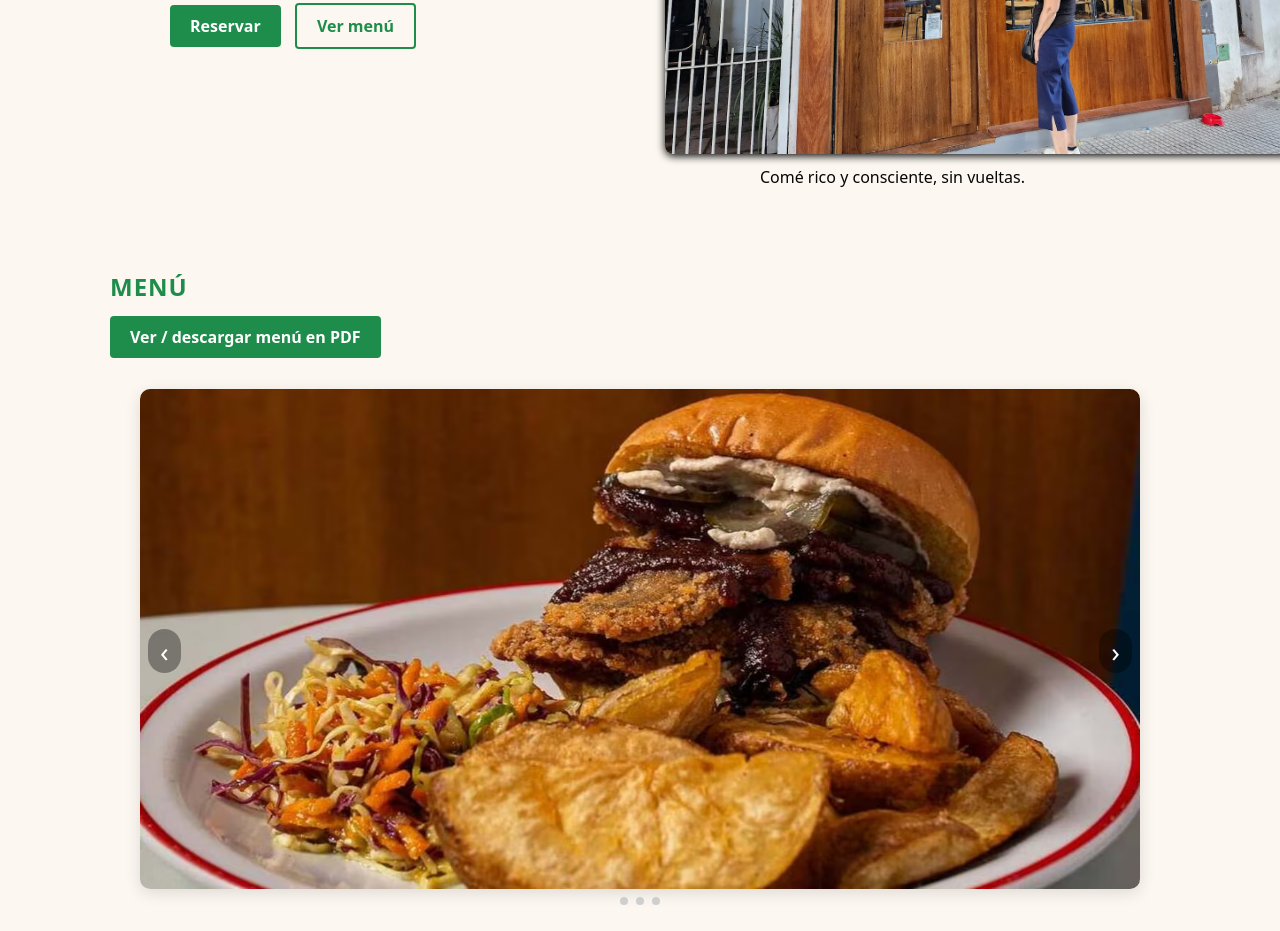
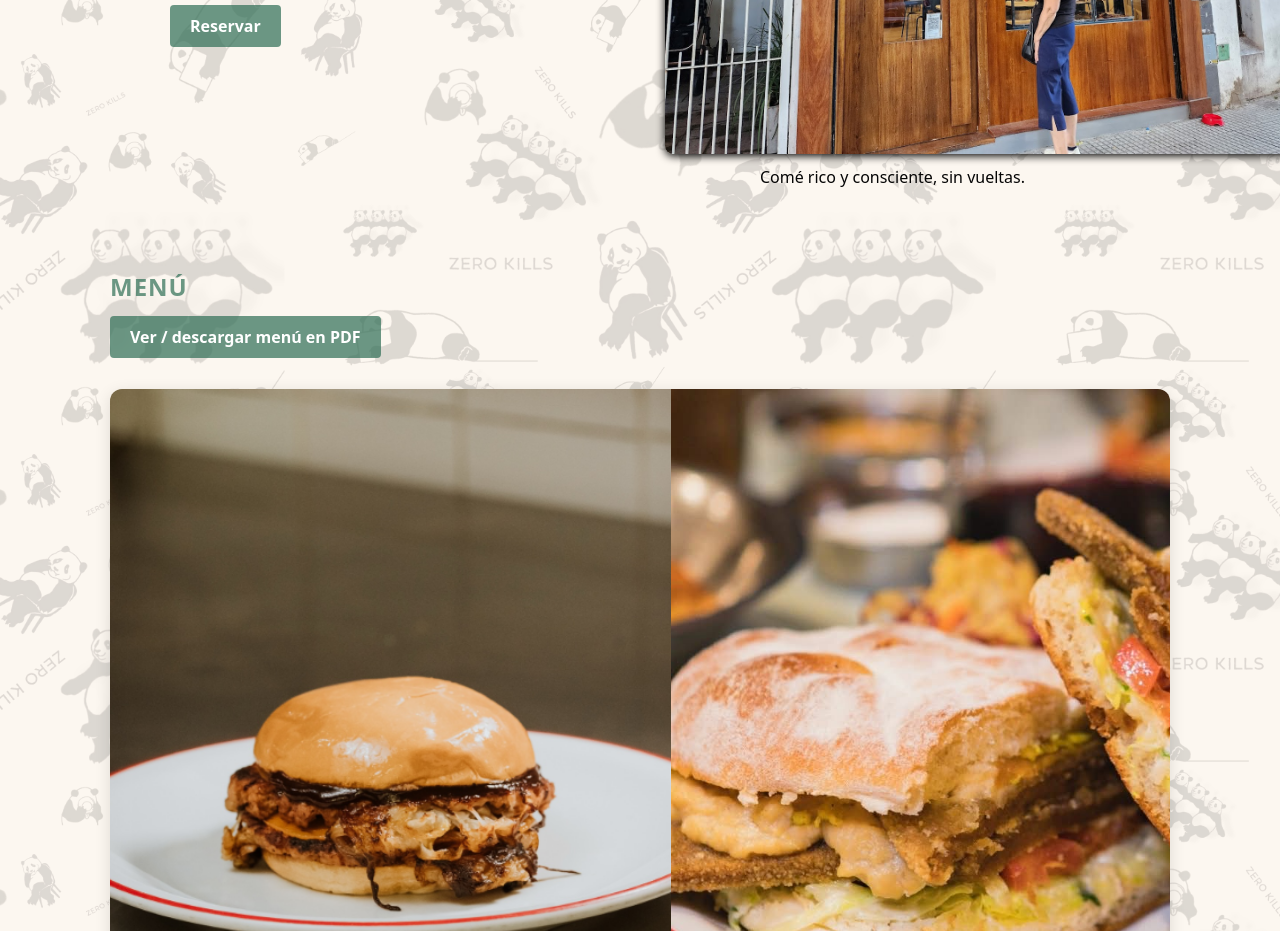
Before and after one commit to franciscobarth/Gordo-Vegano, a plain HTML site: page index.html in a window 1280 px wide. Shown: the part 429-1360 px from the top of the page. Drawn offline with Linux system fonts and the light colour scheme.

Commit message:
subida archivos2

```diff
--- a/css/style.css
+++ b/css/style.css
@@ -6,20 +6,23 @@
 
 }
 
-
 body {
   font-family: system-ui, Arial, sans-serif;
   background-color: #fcf7f0;
   color: #060606;
   line-height: 1.5;
+
+   background-image: url("../img/fondo mas transparente.png");
+  background-repeat: repeat;
+  background-position: bottom;
+    background-size: auto 50vh;
 }
-
 header {
   position: sticky;
   top: 0;
   z-index: 100;
-  background-color: #2f6e55;
-  border-bottom: 2px solid #eee;
+  background-color: #2f6e55b4;
+
   height: 65px;
 }
 
@@ -45,6 +48,19 @@ header {
 .logo span {
   color: #fff;
 }
+
+.logo-ig {
+  width: 25px;     /* tamaño del icono */
+  height: auto;
+  cursor: pointer;
+}
+
+.logo-ig:hover {
+  opacity: 0.7;     /* efecto al pasar el mouse */
+}
+
+
+
 
 
 .nav {
@@ -97,7 +113,7 @@ header {
 
 
 .btn {
-  background-color: #1e8d4b;
+  background-color: #2f6e55b4;
   color: white;
   border: none;
   padding: 10px 20px;
@@ -108,18 +124,18 @@ header {
 }
 
 .btn:hover {
-  background-color: #146c38;
+  background-color: #2f6e55b4;
 }
 
 .btn-outline {
   background-color: transparent;
-  color: #1e8d4b;
-  border: 2px solid #1e8d4b;
+  color: #2f6e55b4;
+  border: 2px solid #2f6e55b4;
   margin-left: 10px;
 }
 
 .btn-outline:hover {
-  background-color: #1e8d4b;
+  background-color: #2f6e55b4;
   color: white;
 }
 
@@ -142,7 +158,7 @@ section {
 }
 
 h2 {
-  color: #1e8d4b;
+  color: #2f6e55b4;
   margin-bottom: 20px;
   text-transform: uppercase;
   letter-spacing: 1px;
@@ -189,8 +205,8 @@ input, textarea {
 }
 footer {
   text-align: center;
-  padding: 15px;
-  background-color: #064720;
+  padding: 50px;
+  background-color: #2f6e55b4;
   color: white;
   margin-top: 190px;
 }
@@ -328,63 +344,57 @@ footer {
 }
 
 
-.carousel {
-  position: relative;
-  max-width: 1000px;
-  margin: 40px auto 24px;
-  padding: 0 0 8px;
-}
-.carousel-track {
-  display: grid;
-  grid-auto-flow: column;
-  grid-auto-columns: 100%;
-  overflow-x: auto;
+/* SLIDER SIMPLE HORIZONTAL */
+
+.slider-container {
+  display: flex;
+  width: 100%;
+  max-width: 1100px;        /* para que no se pase del contenido */
+  margin: 40px auto 24px;   /* centrado en la página */
+  overflow-x: auto;         /* permite scroll horizontal */
   scroll-snap-type: x mandatory;
   scroll-behavior: smooth;
-  border-radius: 10px;
+  border-radius: 12px;
   box-shadow: 0 4px 16px rgba(0,0,0,0.12);
-  background: #ddd;
 }
-.carousel-track > figure { margin: 0; scroll-snap-align: start; }
-.carousel-track img { width: 100%; height: 500px; display: block; }
+
+/* ocultar la barra de scroll, pero que siga funcionando */
+.slider-container {
+  -ms-overflow-style: initial;   /* IE / Edge */
+  scrollbar-width: thin;      /* Firefox */
+}
+.slider-container::-webkit-scrollbar {
+  display: none;              /* Chrome, Safari */
+}
+
+.slider-item {
+  flex: 0 0 30%;          /* cada imagen ocupa el 100% del ancho */
+  width: 80%;
+  height: 800px;           /* alto del slider, podés jugar con 300–400px */
+  object-fit: cover;       /* recorta un poco, no deforma */
+  scroll-snap-align: center;
+  display: block;
+}
 
 
-.carousel .control {
-  position: absolute;
-  top: 50%;
-  transform: translateY(-50%);
-  text-decoration: none;
-  font-size: 28px;
-  line-height: 1;
-  background: rgba(0,0,0,0.35);
-  color: #fff;
-  padding: 8px 12px;
-  border-radius: 999px;
-  user-select: none;
-}
-.carousel .prev { left: 8px; }
-.carousel .next { right: 8px; }
 
 
-.carousel-dots {
-  display: flex;
-  gap: 8px;
-  justify-content: center;
-  margin-top: 8px;
-}
-.carousel-dots a {
-  width: 8px;
-  height: 8px;
-  display: inline-block;
-  background: #cfcfcf;
-  border-radius: 50%;
-}
+
+
+
+
+
+
+
+
+
+
+
+
+
 
 
 @media (max-width: 768px) {
   .carousel { margin: 8px auto 16px; }
   .carousel .control { font-size: 24px; padding: 6px 10px; }
 }
-
-
-html { scroll-padding-top: 70px; }
--- a/index.html
+++ b/index.html
@@ -21,7 +21,12 @@
         <li><a href="#menu">Menú</a></li>
         <li><a href="reservas.html">Reservas</a></li>
         <li><a href="ubicacion.html">Ubicación</a></li>
-        <li><a href="#" aria-label="Instagram">Instagram</a></li>
+        <li><a href="https://www.instagram.com/gordo.vegano?igsh=MXIzY2QzNzFwN3ltMQ==" target="_blank">
+  <img src="img/Ig logo.png" alt="Instagram" class="logo-ig">
+</a>
+
+</a>
+
       </ul>
     </nav>
   </div>
@@ -38,7 +43,6 @@
         </p>
         <p class="hero-ctas">
           <a class="btn" href="reservas.html">Reservar</a>
-          <a class="btn btn-outline" href="#menu">Ver menú</a>
         </p>
       </div>
 
@@ -62,29 +66,20 @@
 </p>
 
 
-<section class="carousel" aria-label="Galería de fotos">
-  <div class="carousel-track">
-    <figure id="slide1">
-      <img src="img/img/sandwich-mila.avif" alt="Hamburguesa" />
-    </figure>
-    <figure id="slide2">
-      <img src="img/img/sandwich.jpeg" alt="Sandwich de mila" />
-    </figure>
-    <figure id="slide3">
-      <img src="img/img/tostadaconpalta.jpeg" alt="Tostada con palta" />
-    </figure>
-  </div>
-
-  <a class="control prev" href="#slide3" aria-label="Anterior">‹</a>
-  <a class="control next" href="#slide2" aria-label="Siguiente">›</a>
-
-  <nav class="carousel-dots" aria-label="Ir a">
-    <a href="#slide1" aria-label="Ir a foto 1"></a>
-    <a href="#slide2" aria-label="Ir a foto 2"></a>
-    <a href="#slide3" aria-label="Ir a foto 3"></a>
-  </nav>
-</section>
-
+<div class="slider-container">
+  <img
+    class="slider-item"
+    src="img/Captura de pantalla 2025-11-17 203858.png"
+  />
+  <img
+    class="slider-item"
+    src="img/img/sandwich.jpeg"
+  />
+  <img
+    class="slider-item"
+    src="img/img/tostadaconpalta.jpeg"
+  />
+</div>
 
 
   </main>
```
Also changed, not shown: reservas.html (+30 -3 lines), ubicacion.html (+1 -2 lines), img/Captura de pantalla 2025-11-17 203858.png (added), img/GORDO VEGANO WEB (1).png, img/GORDO VEGANO WEB 3.png (added), img/Ig logo.png (added), img/WhatsApp Image 2025-08-26 at 11.22.43 AM (3).jpeg (deleted), img/WhatsApp Image 2025-08-26 at 11.22.43 AM.jpeg (deleted), img/WhatsApp Image 2025-08-26 at 11.22.44 AM (1).jpeg (deleted), img/WhatsApp Image 2025-08-26 at 11.22.44 AM.jpeg (deleted), img/fondo mas transparente.png (added), img/img/GORDO VEGANO WEB (1).png (added), 1 other file.
